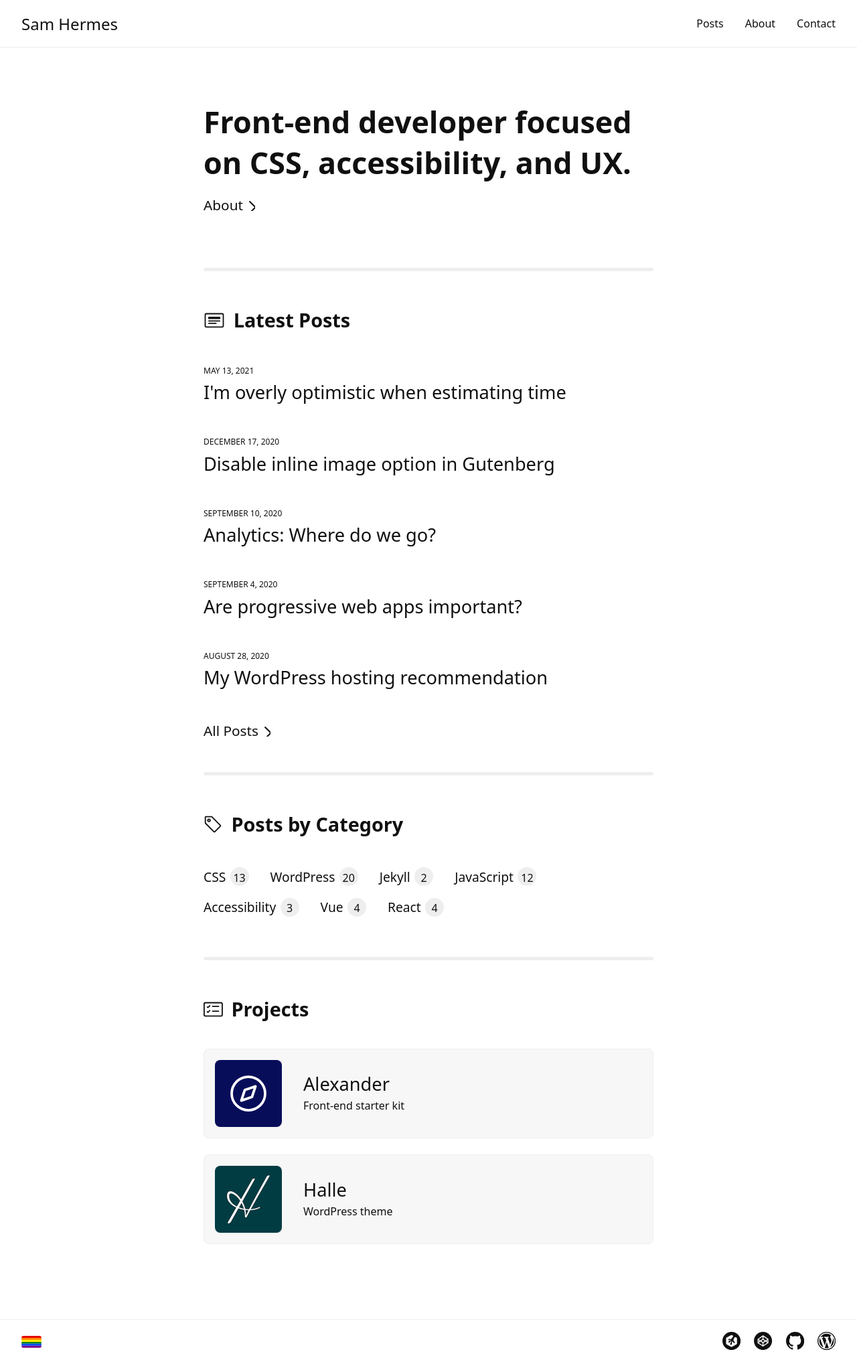
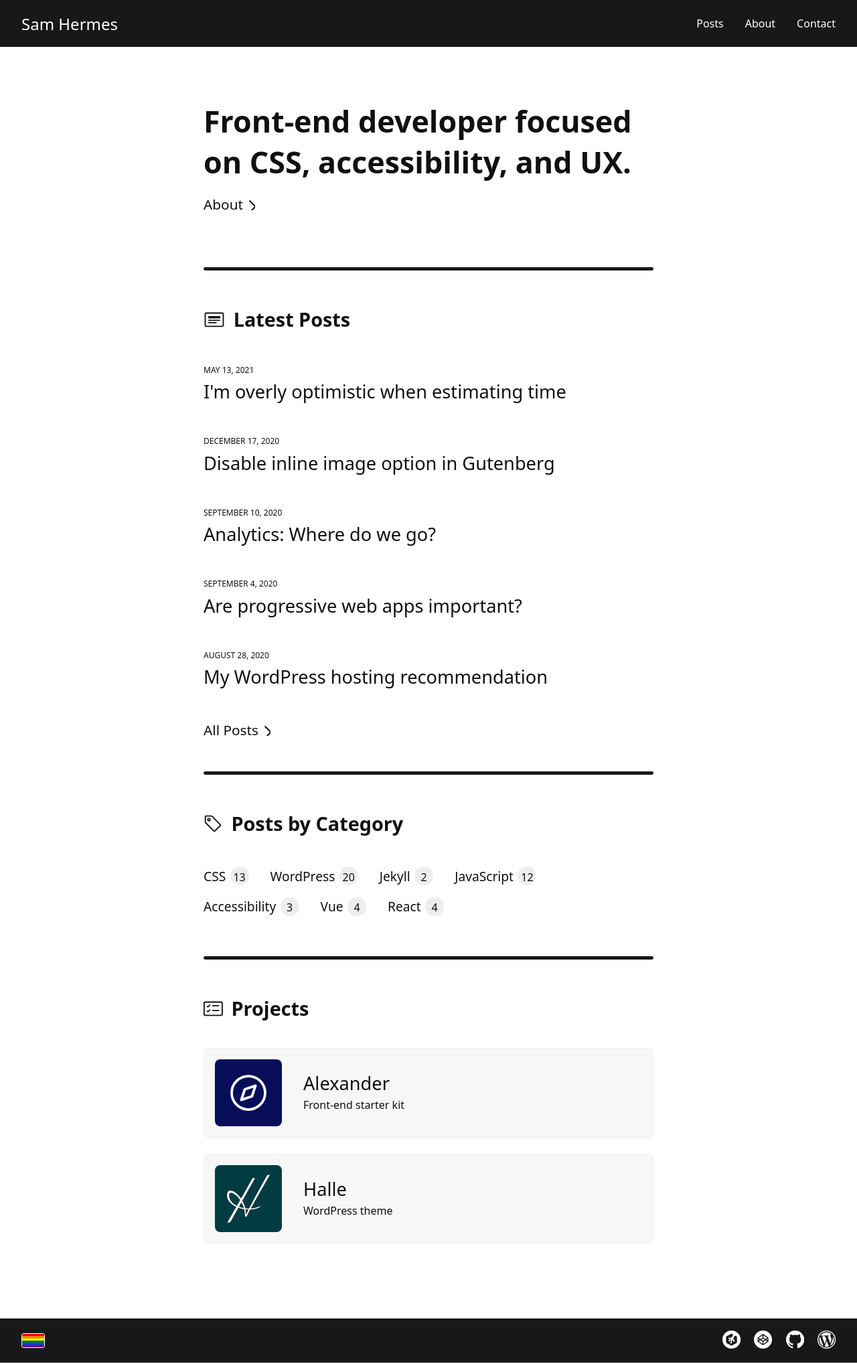
Before and after one commit to samhermes/samhermes.github.io, a Jekyll site: the page built from index.md, in a window 1280 px wide. Shown: the whole page at 67% size. Built offline with Jekyll 4.4.1, drawn with Linux system fonts in a browser that asks for light colours.

Commit message:
Refinements to light mode

```diff
--- a/_includes/head.html
+++ b/_includes/head.html
@@ -7,7 +7,7 @@
 <meta name="description"
     content="{% if page.excerpt %}{{ page.excerpt | strip_html | strip_newlines | truncate: 160 }}{% else %}{{ site.description }}{% endif %}">
 
-<link rel="stylesheet" href="/css/main.css?v=1.2.5">
+<link rel="stylesheet" href="/css/main.css?v=1.2.6">
 {% if page.custom_css %}
 <link rel="stylesheet" href="{{ page.custom_css }}.css">
 {% endif %}
--- a/_sass/_global.scss
+++ b/_sass/_global.scss
@@ -1,16 +1,10 @@
 .site-header {
   padding: 0.7em 0;
   margin: 0 auto;
-  background: #fff;
-  border-bottom: 1px solid #eee;
+  background-color: $color-less-dark;
 
   @media screen and (min-width: 33em) {
     padding: 1rem 0;
-  }
-
-  @media (prefers-color-scheme: dark) {
-    background-color: $color-less-dark;
-    border-bottom: none;
   }
 
   .type-posts & {
@@ -50,6 +44,7 @@
     font-size: 1.3rem;
     font-weight: 500;
     transition: opacity 0.15s cubic-bezier(0.65, 0.05, 0.36, 1);
+    color: #fff;
 
     &:hover {
       opacity: 0.5;
@@ -91,6 +86,7 @@
       padding: 0.5rem;
       font-weight: 500;
       transition: opacity 0.15s cubic-bezier(0.65, 0.05, 0.36, 1);
+      color: #fff;
 
       &:hover {
         opacity: 0.5;
@@ -145,14 +141,8 @@
   box-sizing: border-box;
   padding: 1rem 0;
   margin: 0 auto;
-  background-color: #fff;
-  border-top: 1px solid #eee;
+  background-color: $color-less-dark;
   position: relative;
-
-  @media (prefers-color-scheme: dark) {
-    background-color: $color-less-dark;
-    border-top: none;
-  }
 
   .contain {
     display: flex;
@@ -172,6 +162,7 @@
 
   .pride {
     border-radius: 3px;
+    border: 1px solid #fff;
   }
 }
 
@@ -196,6 +187,7 @@
     a {
       transition: opacity 0.15s cubic-bezier(0.65, 0.05, 0.36, 1);
       will-change: opacity;
+      color: #fff;
 
       &:hover {
         opacity: 0.5;
--- a/_sass/_home.scss
+++ b/_sass/_home.scss
@@ -26,13 +26,9 @@
             display: inline-block;
             width: 100%;
             height: 0.3rem;
-            background-color: $color-light;
+            background-color: $color-less-dark;
             border-radius: 0.15rem;
             margin-top: 5rem;
-
-            @media (prefers-color-scheme: dark) {
-                background-color: $color-less-dark;
-            }
         }
 
         p {
@@ -69,13 +65,9 @@
             display: inline-block;
             width: 100%;
             height: 0.3rem;
-            background-color: $color-light;
+            background-color: $color-less-dark;
             border-radius: 0.15rem;
             margin-top: 3rem;
-
-            @media (prefers-color-scheme: dark) {
-                background-color: $color-less-dark;
-            }
         }
     }
 
@@ -106,9 +98,14 @@
         border: 1px solid $color-light;
         border-radius: 0.5rem;
         display: grid;
-        grid-template-columns: 6.25rem 1fr;
-        grid-gap: 2rem;
+        grid-template-columns: 4rem 1fr;
+        grid-gap: 1.25rem;
         align-items: center;
+
+        @media screen and (min-width: 28.125em) {
+            grid-template-columns: 6.25rem 1fr;
+            grid-gap: 2rem;
+        }
 
         @media (prefers-color-scheme: dark) {
             background: $color-less-dark;
```
Also changed, not shown: _includes/icons/pride.svg.
